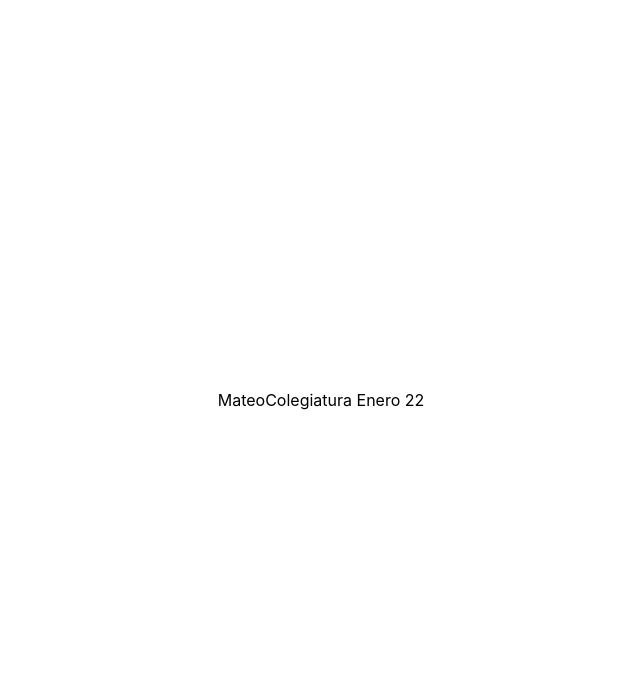
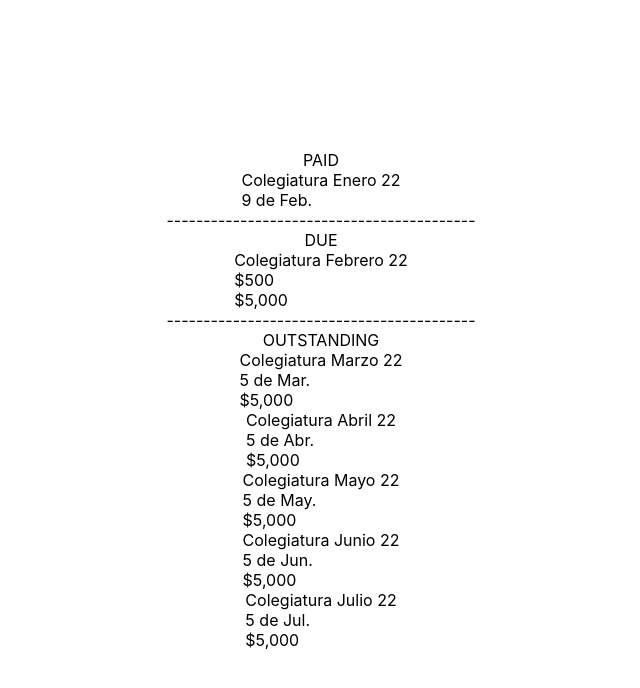
Before and after one commit to fseitun/challenge-comet, a Next.js app: page / in a window 1280 px wide. Shown: the top 688 px of the page, without its empty margins (319-959 px from the left). Built offline with nearby package versions, Linux system fonts and the light colour scheme.

Commit message:
Set general state structure for Fees component

```diff
--- /dev/null
+++ b/components/Fees.tsx
@@ -0,0 +1,80 @@
+import { Student, Order } from '../types';
+
+interface Props {
+  type: 'PAID' | 'DUE' | 'OUTSTANDING';
+  orders: Order[] | null;
+}
+
+export function Fees({ type, orders }: Props) {
+  if (type === 'PAID') {
+    const ordersToDisplay = orders?.filter(order => order.status.toUpperCase() === type);
+
+    return (
+      <>
+        <div>{type}</div>
+        {ordersToDisplay?.map(orders => (
+          <div key={orders.id}>
+            <div>{orders.name}</div>
+            {orders.payin?.created && <div>{dateStringWithTimezoneToString(orders.payin.created)}</div>}
+          </div>
+        ))}
+      </>
+    );
+  } else if (type === 'DUE') {
+    const ordersToDisplay = orders?.filter(order => order.status.toUpperCase() === type);
+
+    return (
+      <>
+        <div>{type}</div>
+        {ordersToDisplay?.map(orders => (
+          <div key={orders.id}>
+            <div>{orders.name}</div>
+            <div>{stringToMoney(orders.interest)}</div>
+            <div>{stringToMoney(orders.price)}</div>
+            {orders.payin?.created && <div>{dateStringWithTimezoneToString(orders.payin.created)}</div>}
+          </div>
+        ))}
+      </>
+    );
+  } else if (type === 'OUTSTANDING') {
+    const ordersToDisplay = orders?.filter(order => order.status.toUpperCase() === type);
+
+    return (
+      <>
+        <div>{type}</div>
+        {ordersToDisplay?.map(orders => (
+          <div key={orders.id}>
+            <div>{orders.name}</div>
+            <div>{dateStringWithoutTimezoneToString(orders.due)}</div>
+            <div>{stringToMoney(orders.price)}</div>
+            {orders.payin?.created && <div>{dateStringWithTimezoneToString(orders.payin.created)}</div>}
+          </div>
+        ))}
+      </>
+    );
+  }
+}
+
+function dateStringWithTimezoneToString(date: string) {
+  const dateObject = new Date(date);
+  return `${dateObject.getDate()} de ${dateObject
+    .toLocaleString('es-AR', {
+      month: 'short',
+    })
+    .replace(/^./, str => str.toUpperCase())}.`;
+}
+
+function dateStringWithoutTimezoneToString(date: string) {
+  const dateWithTimeZone = `${date}T12:00:00.000000Z`;
+  return dateStringWithTimezoneToString(dateWithTimeZone);
+}
+
+function stringToMoney(string: string) {
+  const formatter = new Intl.NumberFormat('en-US', {
+    style: 'currency',
+    currency: 'USD',
+    maximumFractionDigits: 0,
+  });
+
+  return formatter.format(Number(string));
+}
--- a/pages/index.tsx
+++ b/pages/index.tsx
@@ -1,14 +1,17 @@
 import type { NextPage } from 'next';
 import Head from 'next/head';
 
-import styles from '../styles/Home.module.css';
+import { Fees } from '../components/Fees';
 import { useStudents } from '../utils/useStudents';
 import { useOrders } from '../utils/useOrders';
 import { Student, Order } from '../types';
+import styles from '../styles/Home.module.css';
+
+const studentId = '3b35fb50-3d5e-41b3-96d6-c5566141fab0';
 
 const Home: NextPage = () => {
-  const student: Student | null = useStudents('1');
-  const orders: Order[] | null = useOrders('1');
+  const selecterdStudent: Student | null = useStudents(studentId);
+  const studentOrders: Order[] | null = useOrders(studentId);
 
   return (
     <div className={styles.container}>
@@ -19,8 +22,12 @@ const Home: NextPage = () => {
       </Head>
 
       <main className={styles.main}>
-        {student?.first_name}
-        {orders?.[0].name}
+        {/* <Status student={selecterdStudent} /> */}
+        <Fees type={'PAID'} orders={studentOrders} />
+        ------------------------------------------
+        <Fees type={'DUE'} orders={studentOrders} />
+        ------------------------------------------
+        <Fees type={'OUTSTANDING'} orders={studentOrders} />
       </main>
     </div>
   );
```
